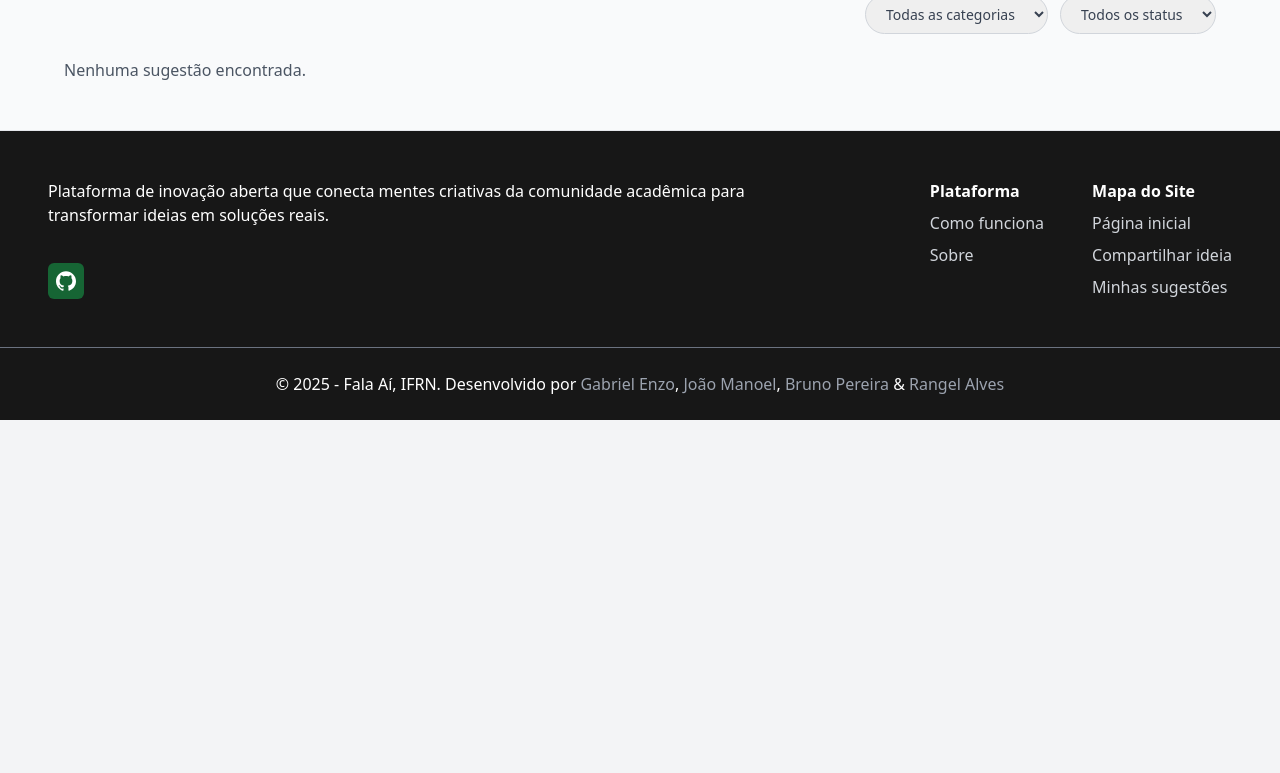
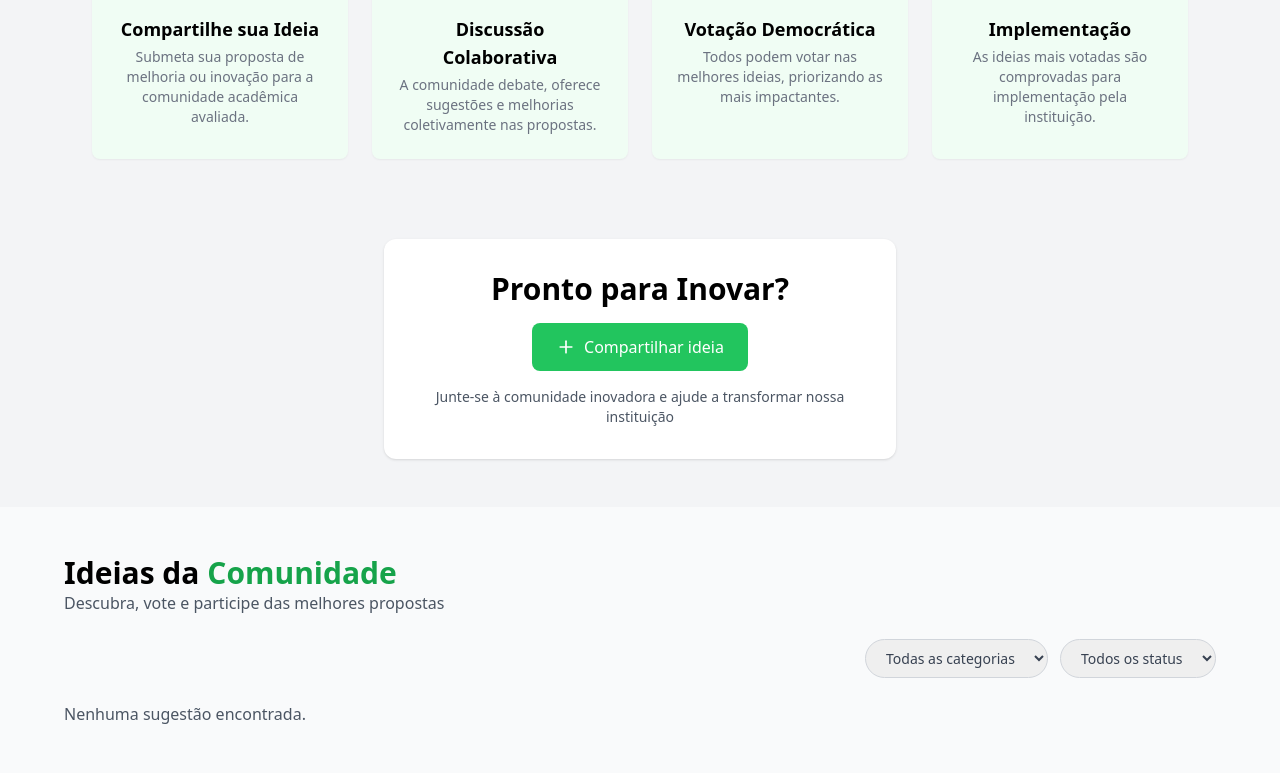
Before and after one commit to JoaoManoelFontes/falaai-ifrn, a Django app: template templates/index.html in a window 1280 px wide. Shown: the part 1361-2134 px from the top of the page. Before the commit the page ends 1781 px from the top, so only its background shows below. Run offline with Django 5.2, Linux system fonts and the light colour scheme; the template is opened without the code that fills it, so the values that code supplies are empty; style sheets or scripts are compiled from the project's sources.

Commit message:
refactor(style): refine index page styles

```diff
--- a/templates/index.html
+++ b/templates/index.html
@@ -2,34 +2,49 @@
 {% block content %}
 
 
-<section class="flex items-center justify-center  text-center text-white overflow-hidden">
-    <!-- Imagem -->
-    <div class="mb-6">
-        <img src="static/images/Section.svg" class="inset-0 w-full h-full object-cover" alt="Imagem de fundo">
+<!-- HeroSection -->
+
+<section class="">
+      <div class=" relative">
+        <img src="static/images/inovation_and_colaboration.svg" class=" w-full h-full object-cover " alt="Imagem de fundo">
+        <div class="absolute inset-0 z-10 flex flex-col items-center justify-between py-12 text-white text-center bg-gradient-to-r from-[#000000af] to-[#0d7a165e]">
+
+              <img src="static/images/lamp.svg" alt="Ícone de lâmpada">
+              <h1 class="font-bold text-7xl max-w-[760px]">Transforme suas ideias em realidade</h1>
+              <p class="text-2xl max-w-[720px]">A plataforma onde a comunidade acadêmica compartilha, discute e vota nas melhores ideias para inovar nossa instituição</p>
+              <label class="flex gap-2 px-4 py-2 bg-black rounded-lg items-center">Conheça nosso sistema <svg xmlns="http://www.w3.org/2000/svg" width="20" height="20" viewBox="0 0 24 24" fill="none" stroke="currentColor" stroke-width="2" stroke-linecap="round" stroke-linejoin="round" class="lucide lucide-arrow-down-icon lucide-arrow-down animate-bounce"><path d="M12 5v14"/><path d="m19 12-7 7-7-7"/></svg></label>
+          </div>
     </div>
 </section>
 
-<section class=" mb-6 min-h-screen text-center">
+{% comment %} <section>
+      <div class="mb-6">
+        <img src="static/images/Section.svg" class="w-full h-full object-cover" alt="Imagem de fundo">
+    </div>
+</section> {% endcomment %}
+
+
+<section class="py-12 text-center flex flex-col gap-20">
     <!-- Título -->
-    <div class="mb-6">
+    <div>
         <h2 class="text-4xl font-bold">
             Como <span class="text-green-700">Funciona</span>
         </h2>
-        <p class="text-gray-600 text-lg mb-6 mt-2">
+        <p class="text-gray-600 text-lg mt-2">
             Um processo simples e democrático para transformar ideias em mudanças reais
         </p>
     </div>
     <!-- Cards -->
-    <div class="flex justify-center ">
-        <div class=" ">
-            <div class="flex flex-wrap justify-center gap-6 mt-10">
+    <div class="flex justify-center">
+        <div>
+            <div class="flex flex-wrap justify-center gap-6">
                 <!-- CARD -->
                 <div
                     class="bg-green-50 p-6 rounded-lg shadow-sm flex flex-col items-center text-center w-64 min-h-full">
                     <img src="static/images/Compartilhe sua Ideia.svg" class="h-24 mb-4 mx-auto" alt="">
                     <h3 class="font-semibold text-lg">Compartilhe sua Ideia</h3>
                     <p class="text-sm text-gray-500 mt-1">
-                        Submeta sua ideia para avaliação.
+                        Submeta sua proposta de melhoria ou inovação para a comunidade acadêmica avaliada.
                     </p>
                 </div>
 
@@ -39,7 +54,7 @@
                     <img src="static/images/Discussão Colaborativa.svg" class="h-24 mb-4 mx-auto" alt="">
                     <h3 class="font-semibold text-lg">Discussão Colaborativa</h3>
                     <p class="text-sm text-gray-500 mt-1">
-                        Participe da conversa e melhore a ideia.
+                        A comunidade debate, oferece sugestões e melhorias coletivamente nas propostas.
                     </p>
                 </div>
 
@@ -49,7 +64,7 @@
                     <img src="static/images/Votação Democrática.svg" class="h-24 mb-4 mx-auto" alt="">
                     <h3 class="font-semibold text-lg">Votação Democrática</h3>
                     <p class="text-sm text-gray-500 mt-1">
-                        Vote nas melhores sugestões.
+                        Todos podem votar nas melhores ideias, priorizando as mais impactantes.
                     </p>
                 </div>
 
@@ -59,21 +74,21 @@
                     <img src="static/images/Implementação.svg" class="h-24 mb-4 mx-auto" alt="">
                     <h3 class="font-semibold text-lg">Implementação</h3>
                     <p class="text-sm text-gray-500 mt-1">
-                        O ideia é colocada em prática.
+                        As ideias mais votadas são comprovadas para implementação pela instituição.
                     </p>
                 </div>
             </div>
         </div>
     </div>
-    <div class="mt-6 bg-white p-8 shadow rounded-xl max-w-lg mx-auto">
-        <p class="mb-6 text-3xl font-semibold">Pronto para Inovar?</p>
+    <div class="flex flex-col gap-4 items-center bg-white p-8 shadow rounded-xl max-w-lg mx-auto">
+        <p class="text-3xl font-semibold">Pronto para Inovar?</p>
         <button
-            class=" bg-green-500 hover:bg-green-600 text-white px-6 py-3 rounded-lg font-medium hover:cursor-pointer transition">
-            <a href="{% url 'create_suggestion' %}">
-                + Compartilhar ideia
+            class=" bg-green-500 hover:bg-green-600 text-white px-6 py-3 rounded-lg font-medium hover:cursor-pointer transition max-w-72">
+            <a class="flex items-center justify-center gap-2" href="{% url 'create_suggestion' %}">
+                <svg xmlns="http://www.w3.org/2000/svg" width="20" height="20" viewBox="0 0 24 24" fill="none" stroke="currentColor" stroke-width="2" stroke-linecap="round" stroke-linejoin="round" class="lucide lucide-plus-icon lucide-plus"><path d="M5 12h14"/><path d="M12 5v14"/></svg> Compartilhar ideia
             </a>
         </button>
-        <p class="mt-3 text-gray-600 text-sm">Junte-se à comunidade inovadora e ajude a transformar nossa instituição
+        <p class=" text-gray-600 text-sm">Junte-se à comunidade inovadora e ajude a transformar nossa instituição
         </p>
     </div>
 </section>
```
Also changed, not shown: static/images/inovation_and_colaboration.svg (added), static/images/lamp.svg (added).
